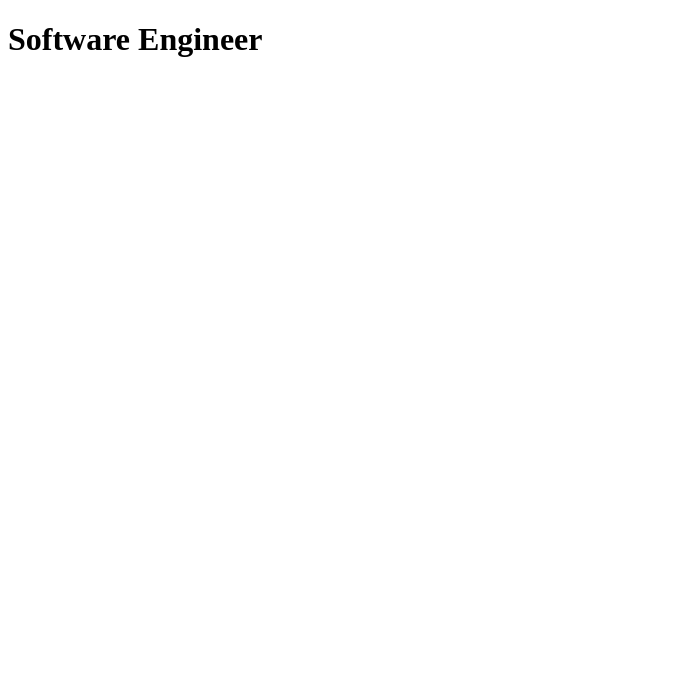
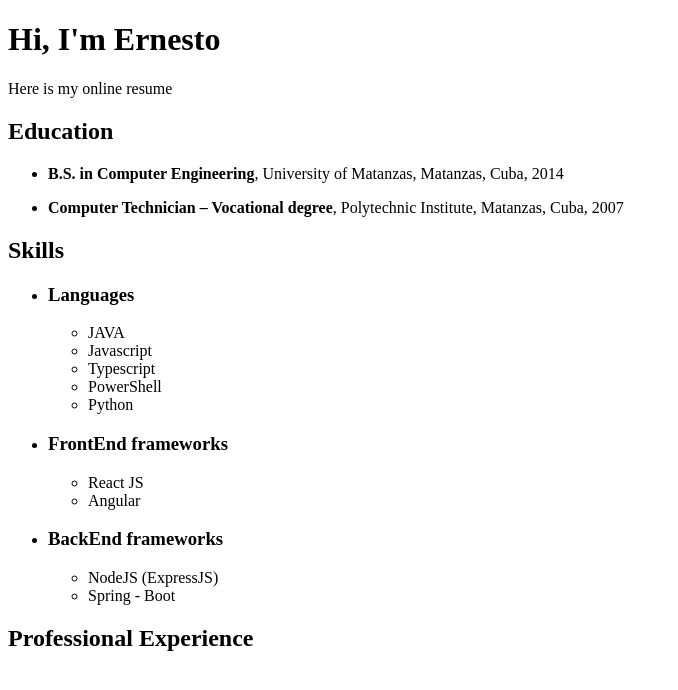
Before and after one commit to ErnestoLeon87/ernestoleon87.github.io, a plain HTML site: page index.html in a window 1280 px wide. Shown: the whole page, without its empty margins (0-678 px from the left). Drawn offline with Linux system fonts and the light colour scheme.

Commit message:
update resume

```diff
--- a/index.html
+++ b/index.html
@@ -10,9 +10,63 @@
 
 <body>
     <header>
-        <h1>Software Engineer</h1>
+        <h1>Hi, I'm Ernesto</h1>
+        <p>Here is my online resume</p>
+    </header>
 
-    </header>
+    <section id="education">
+        <h2>Education</h2>
+        <ul>
+            <li>
+                <p> <strong> B.S. in Computer Engineering</strong>, University of Matanzas, Matanzas, Cuba, 2014</p>
+            </li>
+            <li>
+                <p> <strong> Computer Technician – Vocational degree</strong>, Polytechnic Institute, Matanzas, Cuba,
+                    2007</p>
+            </li>
+        </ul>
+    </section>
+
+    <section id="skills">
+        <h2>Skills</h2>
+        <ul>
+            <li>
+                <h3>Languages</h3>
+                <ul>
+                    <li>JAVA</li>
+                    <li>Javascript</li>
+                    <li>Typescript</li>
+                    <li>PowerShell</li>
+                    <li>Python</li>
+                </ul>
+            </li>
+            <li>
+                <h3>FrontEnd frameworks</h3>
+                <ul>
+                    <li>React JS</li>
+                    <li>Angular</li>
+                </ul>
+            </li>
+            <li>
+                <h3>BackEnd frameworks</h3>
+                <ul>
+                    <li>NodeJS (ExpressJS)</li>
+                    <li>Spring - Boot</li>
+                </ul>
+            </li>
+
+        </ul>
+    </section>
+
+    <section id="professional-ex">
+        <h2>Professional Experience</h2>
+    </section>
+
+
+    <footer>
+
+    </footer>
+
 
 
 </body>
```
